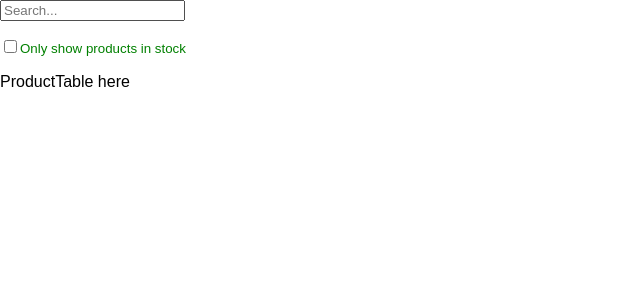
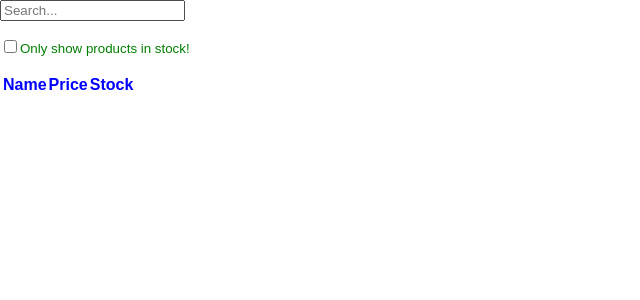
Before and after one commit to maosan132/thinking-in-react, a React (Create React App) app: page / in a window 1280 px wide. Shown: the top 300 px of the page, without its empty margins (0-640 px from the left). Built offline with nearby package versions, Linux system fonts and the light colour scheme.

Commit message:
Add ProductTable component

```diff
--- a/src/index.js
+++ b/src/index.js
@@ -3,6 +3,25 @@ import ReactDOM from 'react-dom';
 import './index.css';
 import App from './App';
 import reportWebVitals from './reportWebVitals';
+
+const ProductTable = props => {
+  const { products } = props;
+
+  return (
+    <table>
+      <thead>
+        <tr style={{color: "blue", display: "flex"}}>
+          <th>Name</th>
+          <th>Price</th>
+          <th>Stock</th>
+        </tr>
+      </thead>
+      <tbody>
+
+      </tbody>
+    </table>
+  )
+}
 
 const SearchBar = () => {
   return (
@@ -12,7 +31,7 @@ const SearchBar = () => {
       <p>
         <input type="checkbox" />
         <span style={{color: "green", fontSize: "smaller"}}>
-          Only show products in stock
+          Only show products in stock!
         </span>
       </p>
     </form>
@@ -25,7 +44,7 @@ const FilterableProductTable = props => {
   return (
     <div style={{fontFamily: "sans-serif"}}>
       <SearchBar />
-      ProductTable here
+      <ProductTable products={products}/>
     </div>
   )
 }
```
